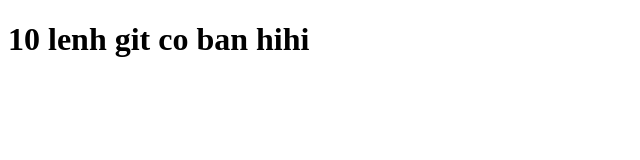
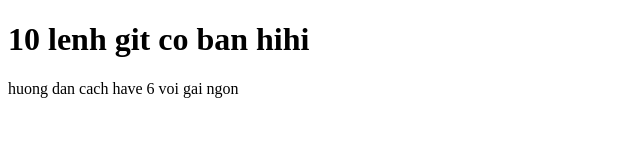
Before and after one commit to anonymousDev28/test-github, a plain HTML site: page index.html in a window 1280 px wide. Shown: the whole page, without its empty margins (0-640 px from the left). Drawn offline with Linux system fonts and the light colour scheme.

Commit message:
change commit 6

```diff
--- a/index.html
+++ b/index.html
@@ -8,5 +8,6 @@
 </head>
 <body>
     <h1>10 lenh git co ban hihi</h1>
+    <p>huong dan cach have 6 voi gai ngon</p>
 </body>
 </html>
```
